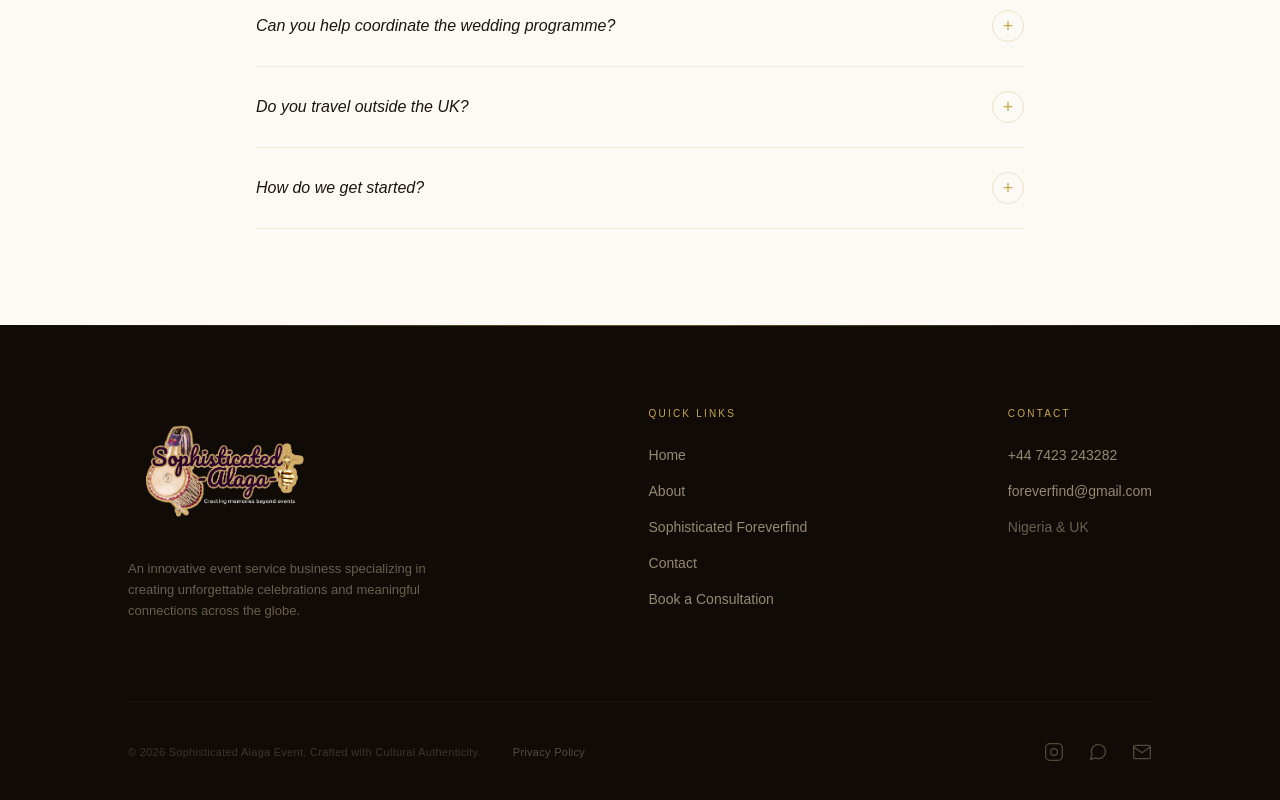
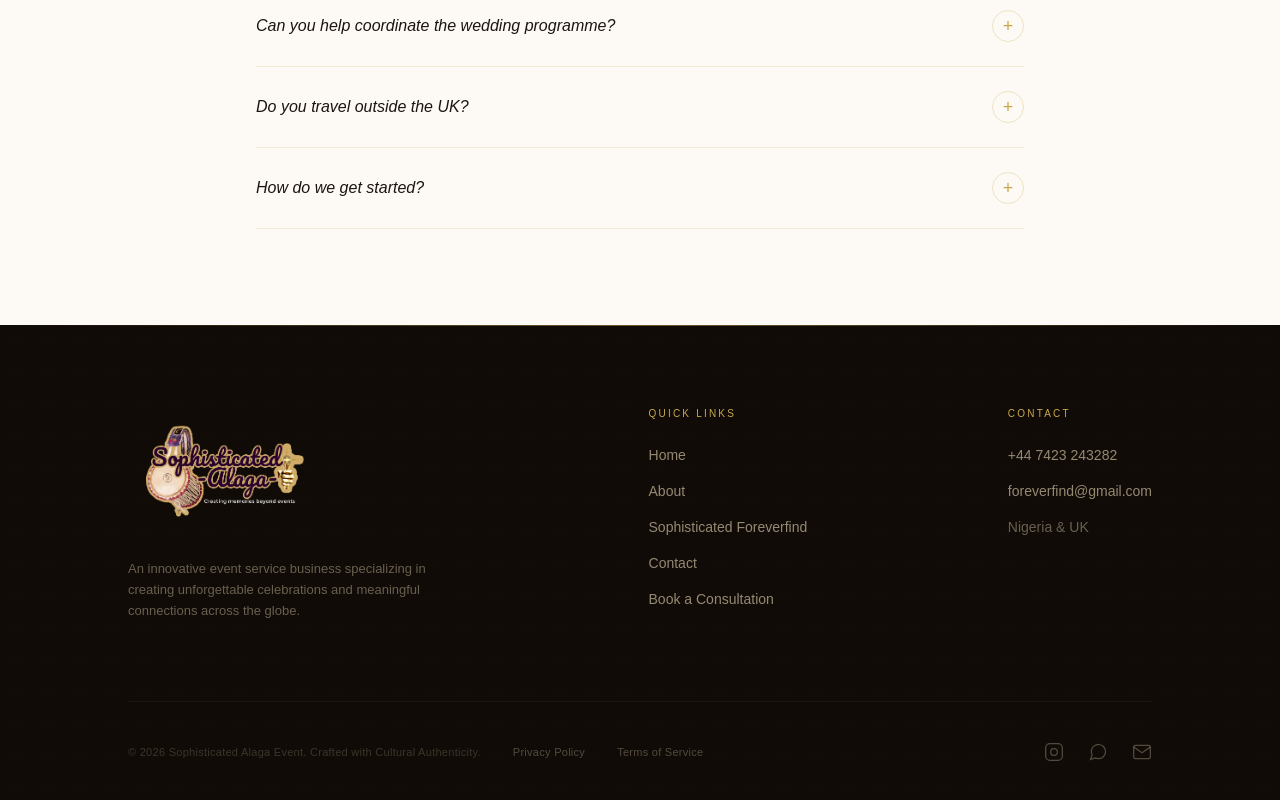
Before and after one commit to bardsai/foreverfind-web, a React (Vite) app: page / in a window 1280 px wide. Shown: the part 8217-9017 px from the top of the page. Built offline with nearby package versions, Linux system fonts and the light colour scheme; a web font is replaced by a local one.

Commit message:
fix: fixed build error

```diff
--- a/src/components/Footer.tsx
+++ b/src/components/Footer.tsx
@@ -134,6 +134,12 @@ export default function Footer() {
             >
               Privacy Policy
             </Link>
+            <Link
+              to="/terms"
+              className="text-[#F0DEBB]/30 text-[11px] tracking-wide font-light hover:text-[#C9A84C] transition-colors duration-200"
+            >
+              Terms of Service
+            </Link>
           </div>
 
           {/* Social Icons */}
```
